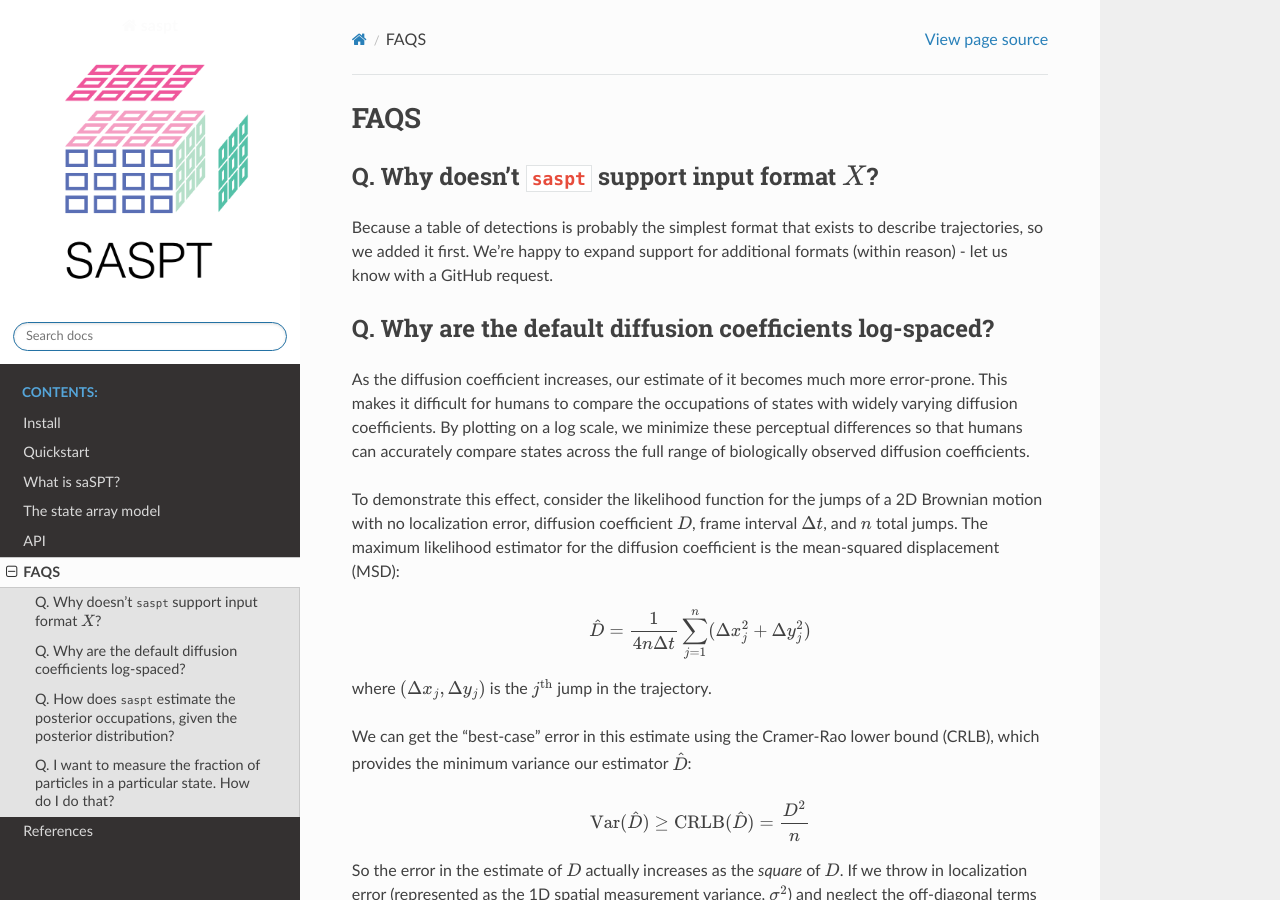
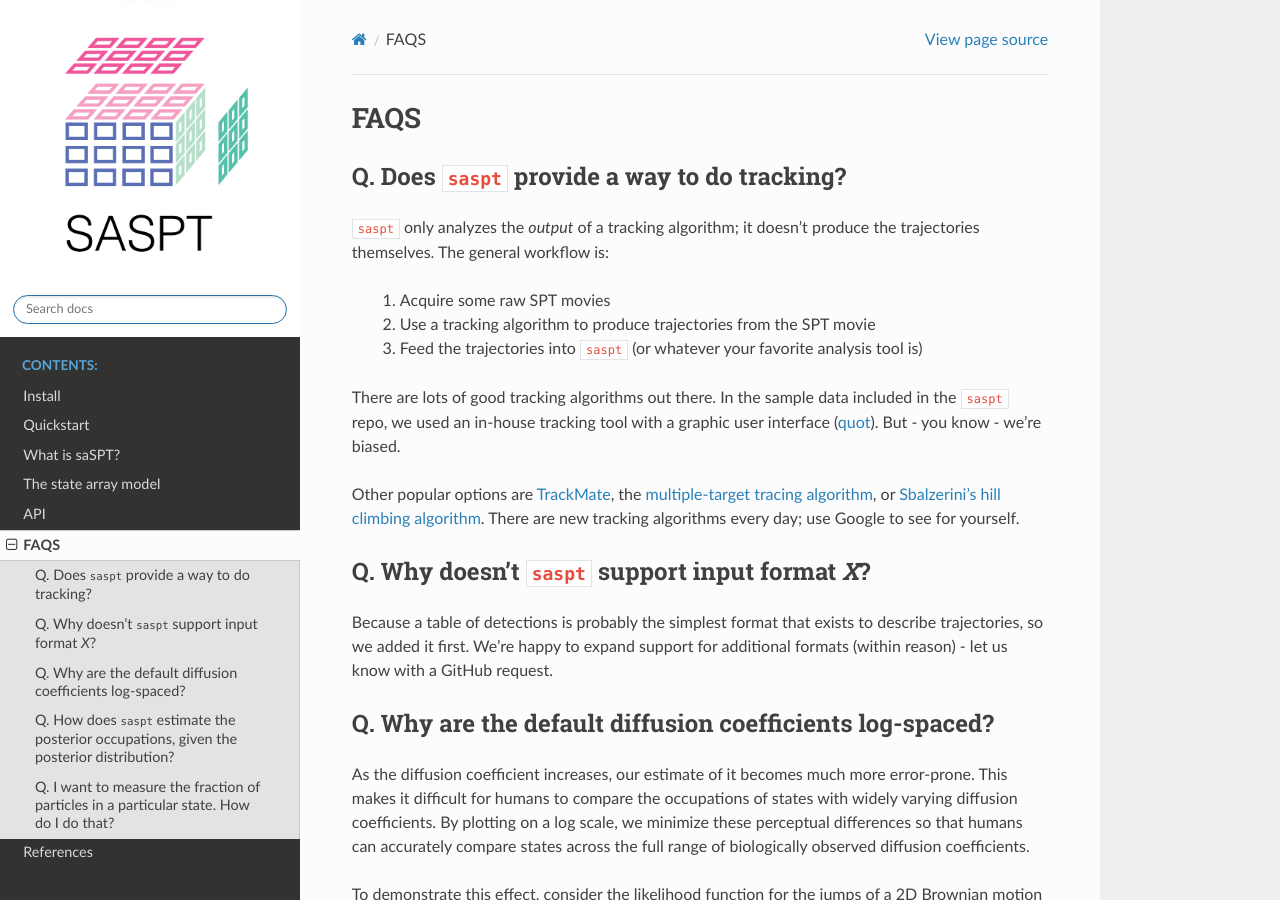
Before and after one commit to alecheckert/saspt, a Sphinx documentation site: the page built from doc/faqs.rst, in a window 1280 px wide and 900 px high. Built offline with Sphinx 7.4.7 and the Read the Docs theme 2.0.0, drawn with Linux system fonts in a browser that asks for light colours.

Commit message:
updated FAQs

```diff
--- a/doc/faqs.rst
+++ b/doc/faqs.rst
@@ -4,8 +4,26 @@
 FAQS
 ====
 
-Q. Why doesn't ``saspt`` support input format :math:`X`?
-========================================================
+Q. Does ``saspt`` provide a way to do tracking?
+===============================================
+
+``saspt`` only analyzes the *output* of a tracking algorithm; it doesn't
+produce the trajectories themselves. The general workflow is:
+
+    1. Acquire some raw SPT movies
+    2. Use a tracking algorithm to produce trajectories from the SPT movie
+    3. Feed the trajectories into ``saspt`` (or whatever your favorite analysis tool is)
+
+There are lots of good tracking algorithms out there.
+In the sample data included in the ``saspt`` repo, we used an in-house tracking
+tool with a graphic user interface (`quot <https://github.com/alecheckert/quot>`_). But - you know - we're biased.
+
+Other popular options are `TrackMate <https://imagej.net/plugins/trackmate/>`_,
+the `multiple-target tracing algorithm <https://pubmed.ncbi.nlm.nih.gov/18604216/>`_,
+or `Sbalzerini's hill climbing algorithm <https://pubmed.ncbi.nlm.nih.gov/16043363/>`_. There are new tracking algorithms every day; use Google to see for yourself.
+
+Q. Why doesn't ``saspt`` support input format *X*?
+==================================================
 
 Because a table of detections is probably the simplest format that
 exists to describe trajectories, so we added it first. We're happy to
```
